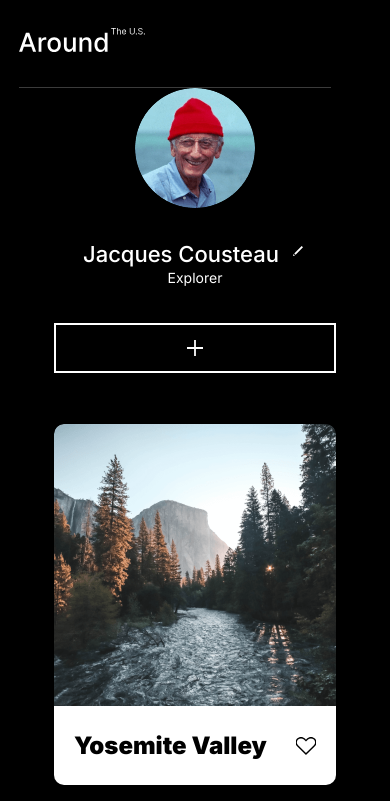
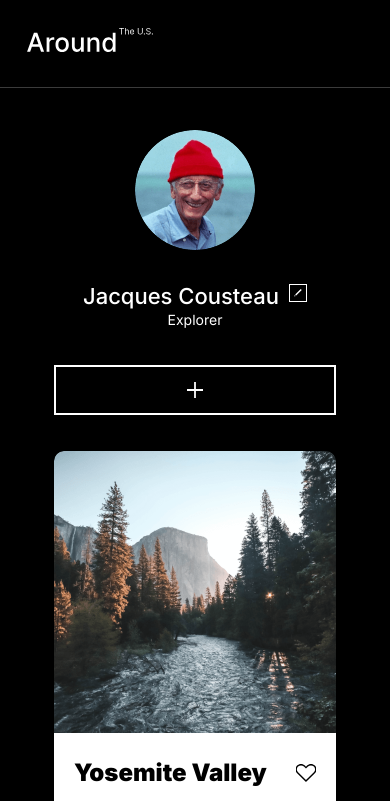
Before and after one commit to fbelluzzi/se_project_aroundtheus, a plain HTML site: page index.html in a window 390 px wide. Shown: the top 801 px of the page. Drawn offline with Linux system fonts and the light colour scheme.

Commit message:
New update sub #3

```diff
--- a/blocks/cards.css
+++ b/blocks/cards.css
@@ -11,6 +11,6 @@
   justify-content: center;
   grid-template-columns: repeat(auto-fit, 282px);
   grid-gap: 20px 17px;
-  padding: 51px 0 0;
+  padding: 36px 0 0;
   margin: 0;
 }
--- a/blocks/footer.css
+++ b/blocks/footer.css
@@ -8,6 +8,8 @@
 
 .footer__copyright {
   max-width: 318px;
+  line-height: 18px;
+  font-size: 18px;
   display: flex;
   justify-content: start;
   margin: 0;
@@ -18,7 +20,8 @@
 @media screen and (max-width: 920px) {
   .footer__copyright {
     max-width: 282px;
-    justify-content: center;
+    line-height: 14px;
+    font-size: 14px;
     margin-left: auto;
     margin-right: auto;
   }
--- a/blocks/header.css
+++ b/blocks/header.css
@@ -26,10 +26,11 @@
   .header.page__section {
     margin: 0;
     padding: 0;
+    max-width: 100%;
   }
 
   .header__image {
-    padding-bottom: 32px;
+    padding: 0px 27px 32px;
     margin: 0;
   }
 }
--- a/blocks/page.css
+++ b/blocks/page.css
@@ -27,6 +27,6 @@
 
 @media screen and (max-width: 480px) {
   .page__content {
-    margin: 28px 19px 0;
+    margin: 28px 0 0;
   }
 }
--- a/blocks/profile.css
+++ b/blocks/profile.css
@@ -18,7 +18,10 @@
   font-weight: 500;
   grid-area: title;
   margin: 0;
-  text-wrap: nowrap;
+  text-overflow: ellipsis;
+  white-space: nowrap;
+  overflow: hidden;
+  max-width: 373px;
 }
 
 .profile__description {
@@ -28,6 +31,10 @@
   font-weight: 400;
   grid-area: description;
   margin: 0;
+  text-overflow: ellipsis;
+  white-space: nowrap;
+  overflow: hidden;
+  max-width: 415px;
 }
 
 .profile__image {
@@ -89,6 +96,8 @@
     line-height: 16.94px;
   }
   .profile__edit-button {
+    background: transparent url(../images/Edit\ Button_small.svg) center
+      no-repeat;
     height: 18px;
     width: 18px;
   }
@@ -103,6 +112,7 @@
   .profile {
     background-color: black;
     flex-direction: column;
+    padding-top: 42px;
   }
 
   .profile__image {
```
Also changed, not shown: images/Edit Button_small.svg (added).
